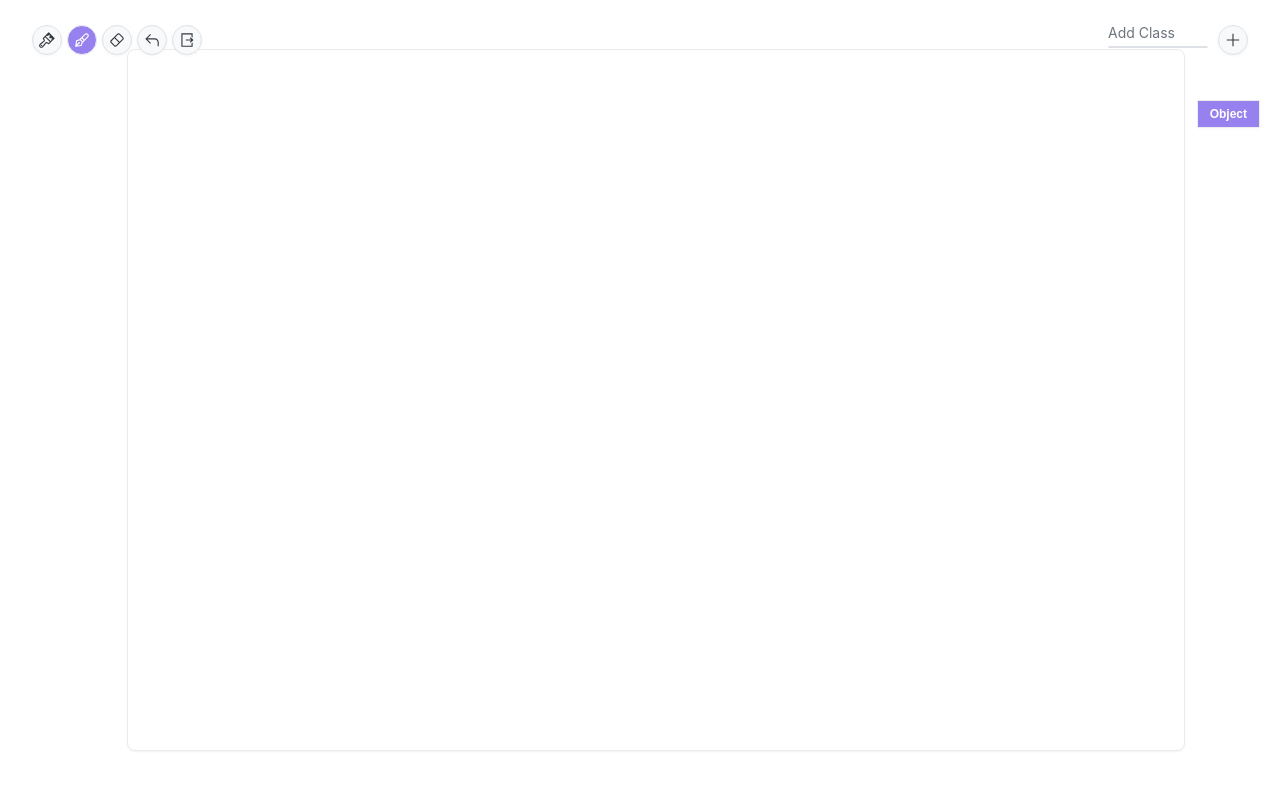
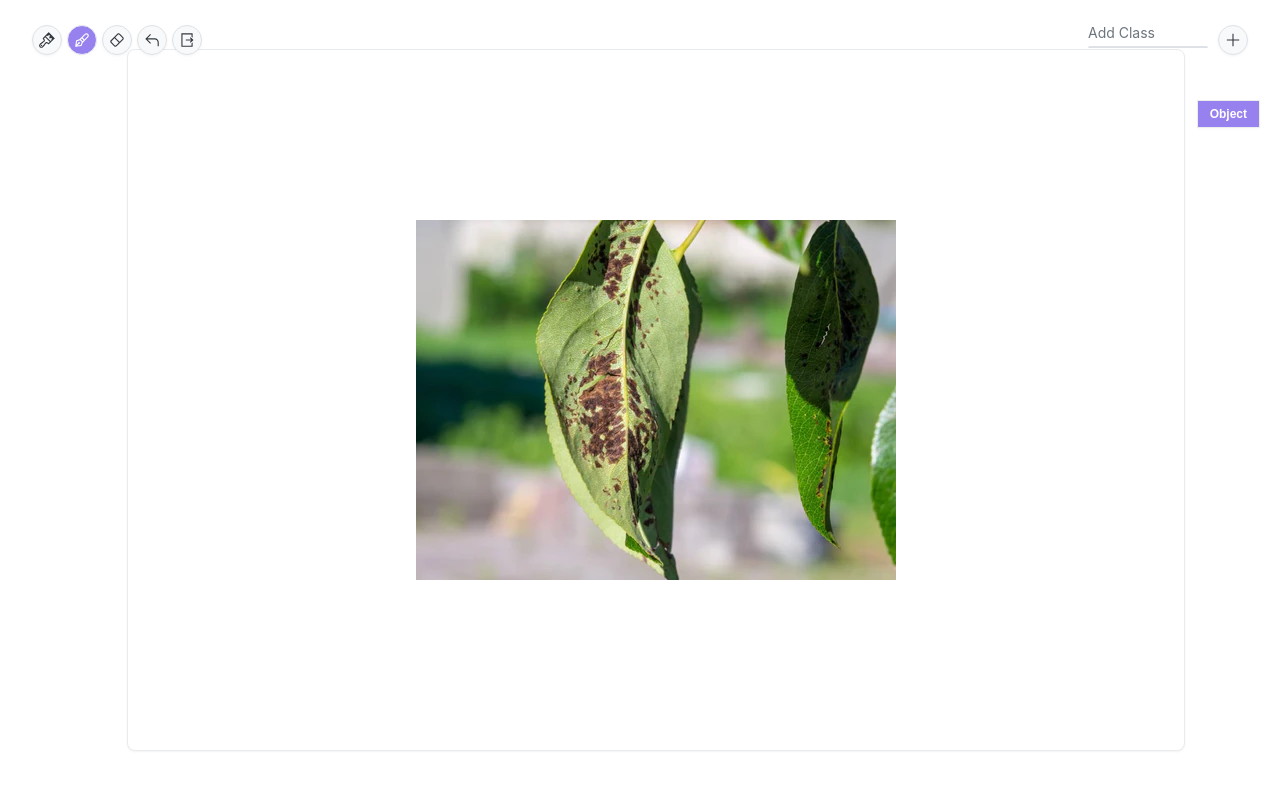
Before and after one commit to LMansoldo/NotePic, a React (Vite) app: page / in a window 1280 px wide. Shown: the top 790 px of the page. Built offline with nearby package versions, Linux system fonts and the light colour scheme.

Commit message:
feat: inserting image to export correctly

```diff
--- a/package.json
+++ b/package.json
@@ -15,7 +15,8 @@
 		"react": "^18.3.1",
 		"react-color": "^2.19.3",
 		"react-dom": "^18.3.1",
-		"react-konva": "^18"
+		"react-konva": "^18",
+		"use-image": "^1.1.1"
 	},
 	"devDependencies": {
 		"@eslint/js": "^9.17.0",
--- a/src/components/Annotation/Annotation.tsx
+++ b/src/components/Annotation/Annotation.tsx
@@ -6,7 +6,7 @@ const Annotation = () => {
 	const { state } = useAnnotations()
 
 	return (
-		<Card>
+		<Card imgSrc={`${state.imageSrc?.url}${state.imageSrc?.file_name}`}>
 			<Header />
 			{state && state.mode === 'anchorPen' && <AnchorPen />}
 			{state && state.mode === 'brush' && <Brush />}
--- a/src/components/Annotation/Tool/Brush.tsx
+++ b/src/components/Annotation/Tool/Brush.tsx
@@ -9,7 +9,7 @@ const Brush = () => {
   const { state, dispatch } = useAnnotations();
   const isDrawing = useRef<boolean>(false);
   const [points, setPoints] = useState<number[]>([]);
-  const closeThreshold = 15;
+  const closeThreshold = 10;
 
   const handleMouseDown = (e: Konva.KonvaEventObject<MouseEvent>) => {
     isDrawing.current = true;
@@ -56,11 +56,10 @@ const Brush = () => {
     const pointerPosition = stage?.getPointerPosition();
 
     if (pointerPosition) {
-      const intersection = stage?.getIntersection(pointerPosition);
-      if (intersection) {
-				setPoints([])
-        return;
-      }
+			const intersection = stage?.getIntersection(pointerPosition);
+			if (intersection) {
+				return;
+			}
 
       setPoints((prev) => [...prev, pointerPosition.x, pointerPosition.y]);
     }
@@ -115,7 +114,7 @@ const Brush = () => {
           <LineDraw
             key={index}
             points={shape.points}
-						color={state.selectedClass?.color || '#532ee3'}
+            color={shape.color}
             strokeWidth={shape.strokeWidth}
           />
         ))}
--- a/src/components/Annotation/Tool/Export.tsx
+++ b/src/components/Annotation/Tool/Export.tsx
@@ -24,9 +24,9 @@ const Export = () => {
       images: [
         {
           id: 1,
-          file_name: "image1.jpg",
-          width: 640,
-          height: 480,
+          file_name: state.imageSrc?.file_name,
+          width: state.imageSrc?.width,
+          height: state.imageSrc?.height,
           date_captured: "2025-01-27",
           license: 1,
           coco_url: "",
@@ -67,7 +67,6 @@ const Export = () => {
     a.click();
   };
 
-
   return <Button shape="circle" size="small" onClick={exportToCOCO}><LiaFileExportSolid /></Button>;
 };
 
--- a/src/components/Card/Card.tsx
+++ b/src/components/Card/Card.tsx
@@ -4,10 +4,21 @@ import styles from './Card.module.css'
 interface CardProps {
 	children: ReactNode
 	className?: string
+	imgSrc?: string
 }
 
-const Card = ({ children, className = '' }: CardProps) => {
-	return <div className={`${styles.card} ${className}`}>{children}</div>
+const Card = ({ children, className = '', imgSrc }: CardProps) => {
+	const cardStyle = {
+		backgroundImage: imgSrc ? `url(${imgSrc})` : 'none',
+		backgroundRepeat: 'no-repeat',
+		backgroundPosition: 'center center'
+	}
+
+	return (
+		<div className={`${styles.card} ${className}`} style={cardStyle}>
+			{children}
+		</div>
+	)
 }
 
 export { Card }
--- a/src/components/Input/Input.module.css
+++ b/src/components/Input/Input.module.css
@@ -3,7 +3,7 @@
 	position: relative;
 	display: flex;
 	flex-direction: row;
-	width: 100px;
+	width: 120px;
 }
 
 .label {
--- a/src/context/Annotations/initialState.ts
+++ b/src/context/Annotations/initialState.ts
@@ -4,6 +4,12 @@ const initialState = {
 	classes: [{ name: 'Object', color: '#532ee3'}],
 	selectedClass: { name: 'Object', color: '#532ee3'},
 	shapes: [],
+	imageSrc: {
+		url: 'src/assets/',
+		file_name: "image_overview.jpg",
+		width: 480,
+		height: 360,
+	}
 }
 
 export { initialState }
```
Also changed, not shown: src/types/index.ts (+9 -1 lines), src/assets/image_overview.jpg (added), 1 other file (tests, documents, lock files or other folders).
